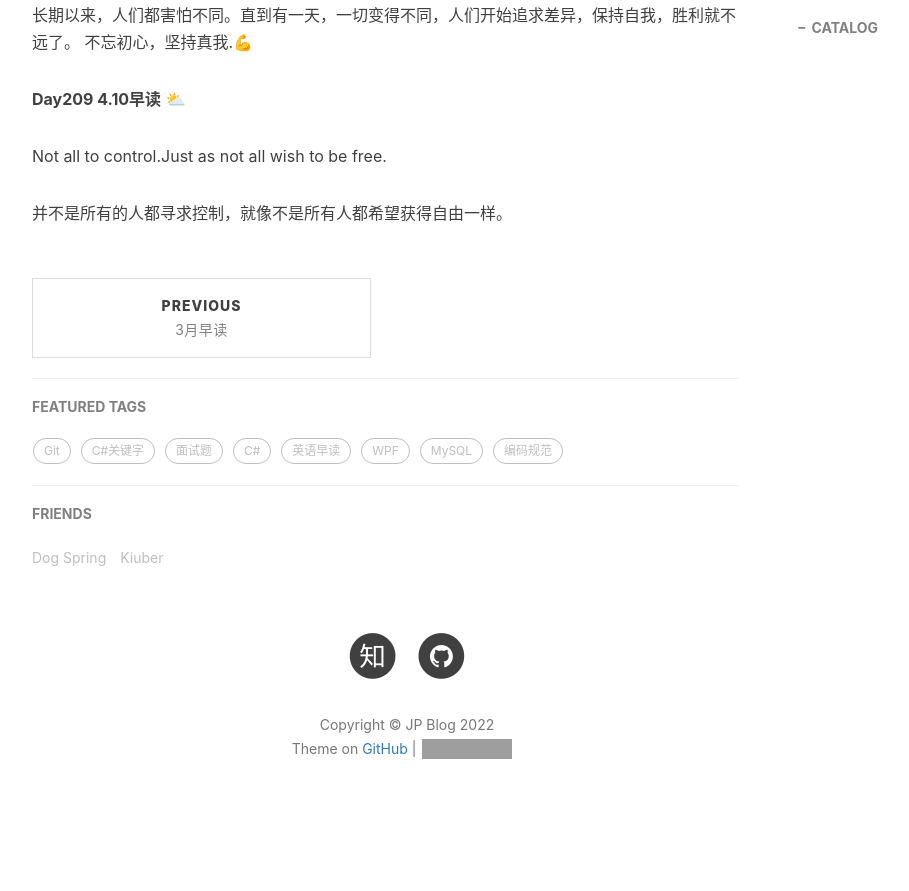
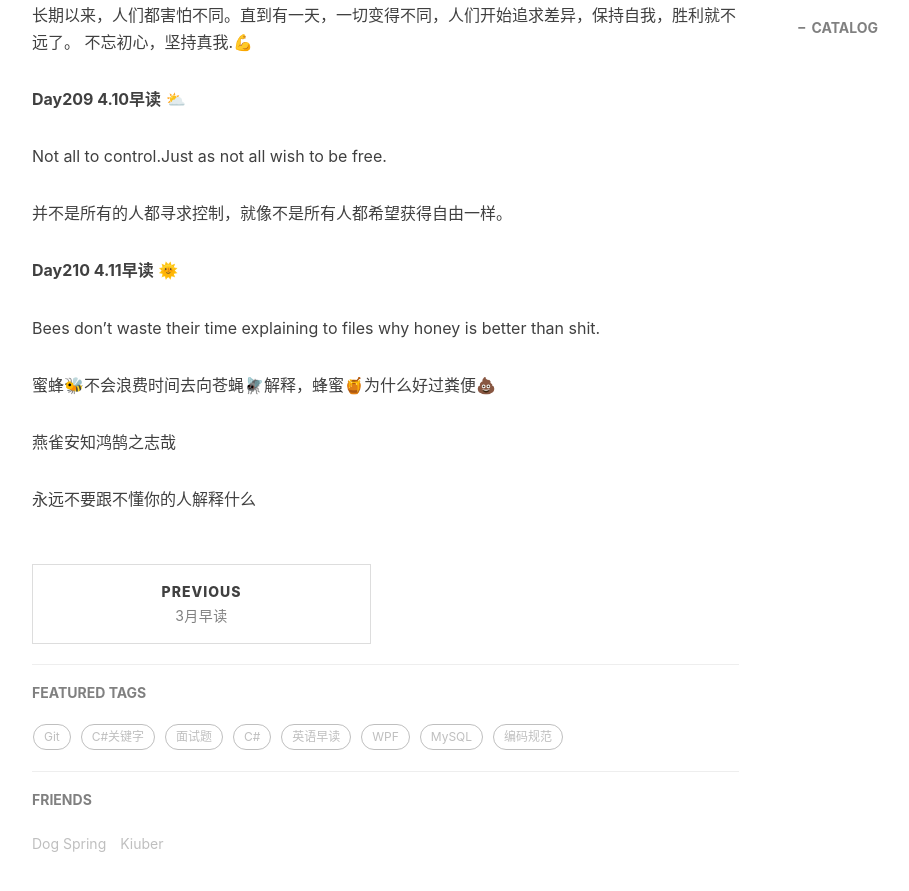
Before and after one commit to hongjiapeng/hongjiapeng.github.io, a Jekyll site: the page built from _posts/2022-04-05-morning reading in april.md, in a window 1280 px wide and 900 px high, scrolled down 2374 px. Shown: the top 891 px of the window, without its empty margins (233-1142 px from the left). Built offline with Jekyll 4.4.1, drawn with Linux system fonts in a browser that asks for light colours; nearby versions of some CDN libraries; comment, search, counter and statistics services are not loaded; before the commit the page ends 3227 px from its top, so only the background shows below that; grey boxes are pictures that could not be loaded.

Commit message:
add morning reading

```diff
--- a/_posts/2022-04-05-morning reading in april.md
+++ b/_posts/2022-04-05-morning reading in april.md
@@ -86,3 +86,13 @@ For years,and years,everybody's desperately afraid to be different.And then,sudd
 Not all to control.Just as not all wish to be free.
 
 并不是所有的人都寻求控制，就像不是所有人都希望获得自由一样。
+
+**Day210 4.11早读** 🌞
+
+Bees don't waste their time explaining to files why honey is better than shit.
+
+蜜蜂🐝不会浪费时间去向苍蝇🪰解释，蜂蜜🍯为什么好过粪便💩
+
+燕雀安知鸿鹄之志哉
+
+永远不要跟不懂你的人解释什么
```
